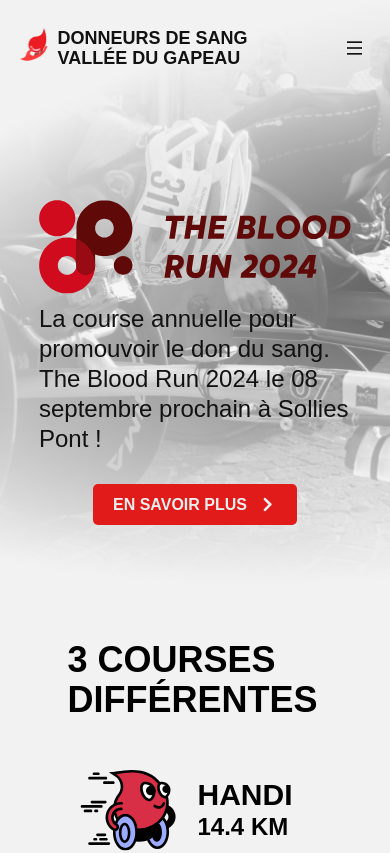
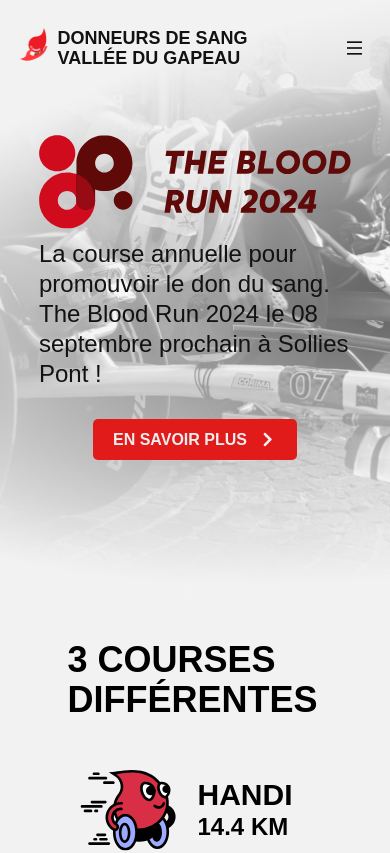
Before and after one commit to AyRickk/BloodRun, a Next.js app: page / in a window 390 px wide. Shown: the top 853 px of the page. Built offline with nearby package versions, Linux system fonts and the light colour scheme.

Commit message:
sponsors 2024

```diff
--- a/pages/index.tsx
+++ b/pages/index.tsx
@@ -27,8 +27,6 @@ const HomePage: React.FC = () => {
                         buttonText="En savoir plus"
                         buttonHref="/event"
                     />
-
-
                 </div>
                 <IconFeatures unit="km"/>
 
--- a/styles/home.css
+++ b/styles/home.css
@@ -1,11 +1,8 @@
 * {
     margin: 0;
     padding: 0;
-    /*outline: 1px solid red;*/
     top: 0;
-
 }
-
 
 .home-page {
     display: flex;
@@ -19,25 +16,25 @@
 .hero {
     display: flex;
     flex-direction: row;
-    gap: 10px;
+    gap: 0.625rem;
     align-items: center;
     justify-content: center;
     align-self: stretch;
     flex-shrink: 0;
-    height: 600px;
+    height: 37.5rem;
     position: relative;
 }
 
 .hero-image {
     flex: 1;
-    height: 600px;
+    height: 37.5rem;
     position: static;
 }
 
 .hero-image img {
     opacity: 1;
     width: 100%;
-    height: 602px;
+    height: 37.625rem;
     object-fit: cover;
     position: absolute;
 }
@@ -45,14 +42,14 @@
 .H1-preset {
     display: flex;
     flex-direction: column;
-    gap: 30px;
+    gap: 1.875rem;
     align-items: flex-start;
     justify-content: center;
     flex-shrink: 0;
-    width: 540px;
+    width: 33.75rem;
     position: absolute;
-    left: calc(50% - 555px);
-    top: calc(50% - 100px);
+    left: calc(50% - 34.6875rem);
+    top: calc(50% - 7rem);
     overflow: hidden;
 }
 
@@ -60,11 +57,10 @@
     top: 30%;
 }
 
-
 .H1-preset-text {
     display: flex;
     flex-direction: column;
-    gap: 10px;
+    gap: 0.625rem;
     align-items: flex-start;
     justify-content: flex-start;
     align-self: stretch;
@@ -73,15 +69,17 @@
 }
 
 .brlogo {
-    align-self: stretch;
-    flex: 1;
-    position: relative;
+    width: auto; /* Laisse la largeur automatique */
+    height: auto; /* Laisse la hauteur automatique */
+    max-width: 100%; /* Assurez que le logo ne dépasse pas la largeur du conteneur */
+    max-height: 100%; /* Assurez que le logo ne dépasse pas la hauteur du conteneur */
+    object-fit: contain; /* Ajuste l'image en conservant le ratio d'origine */
 }
 
 .H1-preset-text .headline {
     color: #121212;
     text-align: left;
-    font: var(--h-1-6475, 700 64px/75px "Barlow", sans-serif);
+    font: var(--h-1-6475, 700 4rem/4.6875rem "Barlow", sans-serif);
     text-transform: uppercase;
     position: relative;
     align-self: stretch;
@@ -90,7 +88,7 @@
 .H1-preset-text .paragraph {
     color: #121212;
     text-align: left;
-    font: var(--lead-paragraph-2430, 400 24px/30px "Barlow", sans-serif);
+    font: var(--lead-paragraph-2430, 400 1.5rem/1.875rem "Barlow", sans-serif);
     position: relative;
     align-self: stretch;
 }
@@ -98,7 +96,7 @@
 .H1-preset .header-group {
     display: flex;
     flex-direction: column;
-    gap: 5px;
+    gap: 0.3125rem;
     align-items: flex-start;
     justify-content: flex-start;
     align-self: stretch;
@@ -109,7 +107,7 @@
 .H1-preset .overline {
     color: #121212;
     text-align: left;
-    font: var(--h-418-20, 700 18px/20px "Barlow", sans-serif);
+    font: var(--h-418-20, 700 1.125rem/1.25rem "Barlow", sans-serif);
     text-transform: uppercase;
     position: relative;
     align-self: stretch;
@@ -117,11 +115,11 @@
 
 .button {
     background: #e11b19;
-    border-radius: 5px;
-    padding: 10px 20px 10px 20px;
+    border-radius: 0.3125rem;
+    padding: 0.625rem 1.25rem 0.625rem 1.25rem;
     display: flex;
     flex-direction: row;
-    gap: 10px;
+    gap: 0.625rem;
     align-items: center;
     justify-content: center;
     flex-shrink: 0;
@@ -138,7 +136,7 @@
 .button-text {
     color: #eeeeee;
     text-align: left;
-    font: var(--h-5-1620, 700 16px/20px "Barlow", sans-serif);
+    font: var(--h-5-1620, 700 1rem/1.25rem "Barlow", sans-serif);
     text-transform: uppercase;
     position: relative;
 }
@@ -152,15 +150,14 @@
 .navbar {
     display: flex;
     flex-direction: row;
-    gap: 70px;
+    gap: 4.375rem;
     align-items: center;
     justify-content: space-between;
     flex-shrink: 0;
     width: 90%;
-    height: 40px;
+    height: 2.5rem;
     position: absolute;
     top: 5%;
-
 }
 
 
@@ -182,8 +179,6 @@
     position: relative;
     overflow: hidden;
 }
-
-
 
 
 
@@ -374,8 +369,17 @@
     .H1-preset {
         position: absolute;
         left: 88px;
-        /*top: 135px;*/
-        top: calc(50% - 100px);
+        top: 135px;
+    }
+
+    .icon-features {
+        display: flex;
+        padding: 40px 0;
+        flex-direction: column;
+        justify-content: center;
+        align-items: center;
+        gap: 30px;
+        align-self: stretch;
     }
 
     .media-feature {
@@ -388,15 +392,9 @@
         align-self: stretch;
     }
 
-    .imageLeft {
-        flex-direction: column;
-    }
-
-    .imageRight {
+    #media-feature-2 {
         flex-direction: column-reverse;
     }
-
-
 
 
 }
```
Also changed, not shown: pages/sponsors.tsx (+5 -3 lines), public/institutions/le_fromage_rit.png (added), public/institutions/renault_sanna.png (added).
